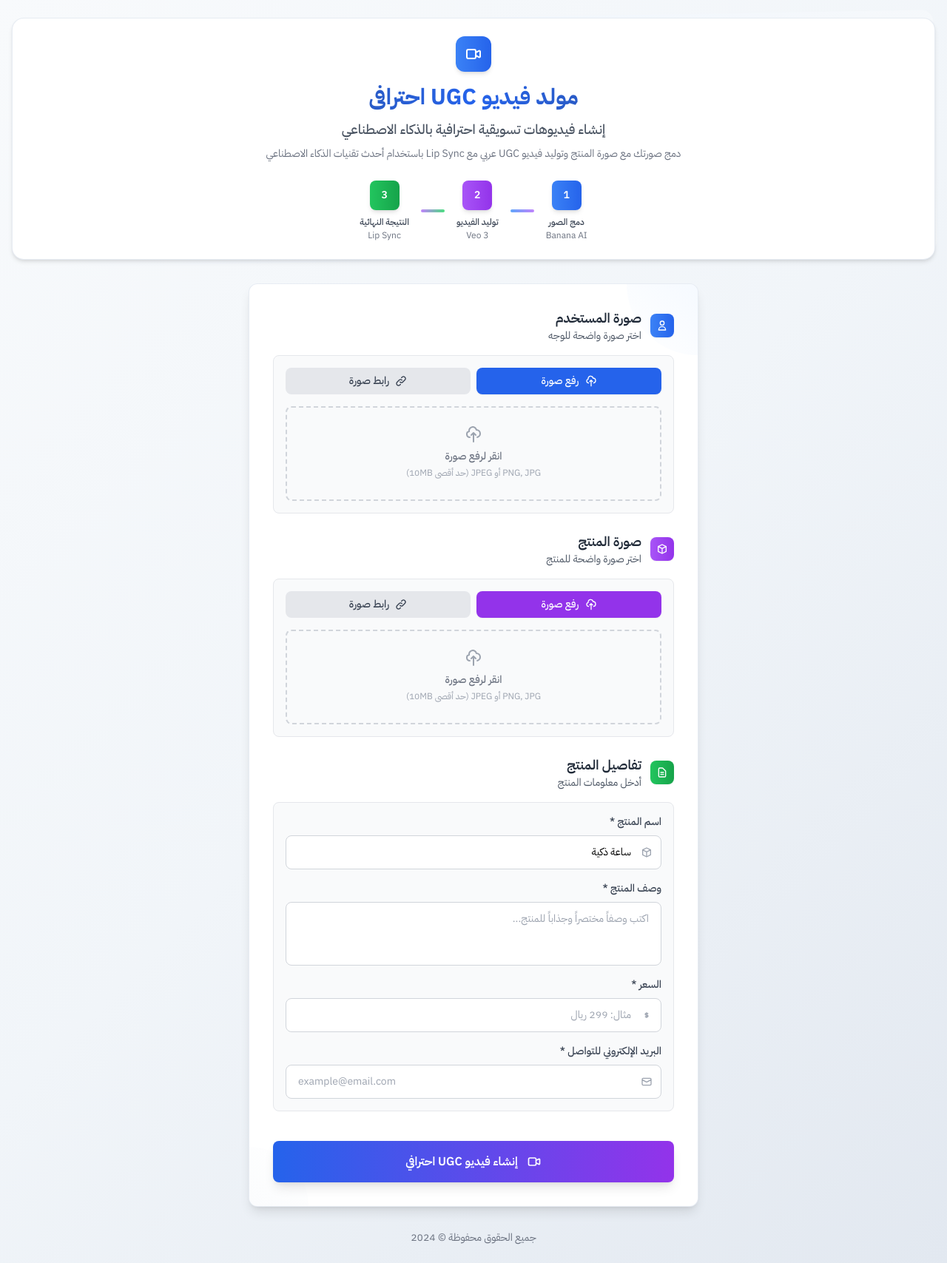
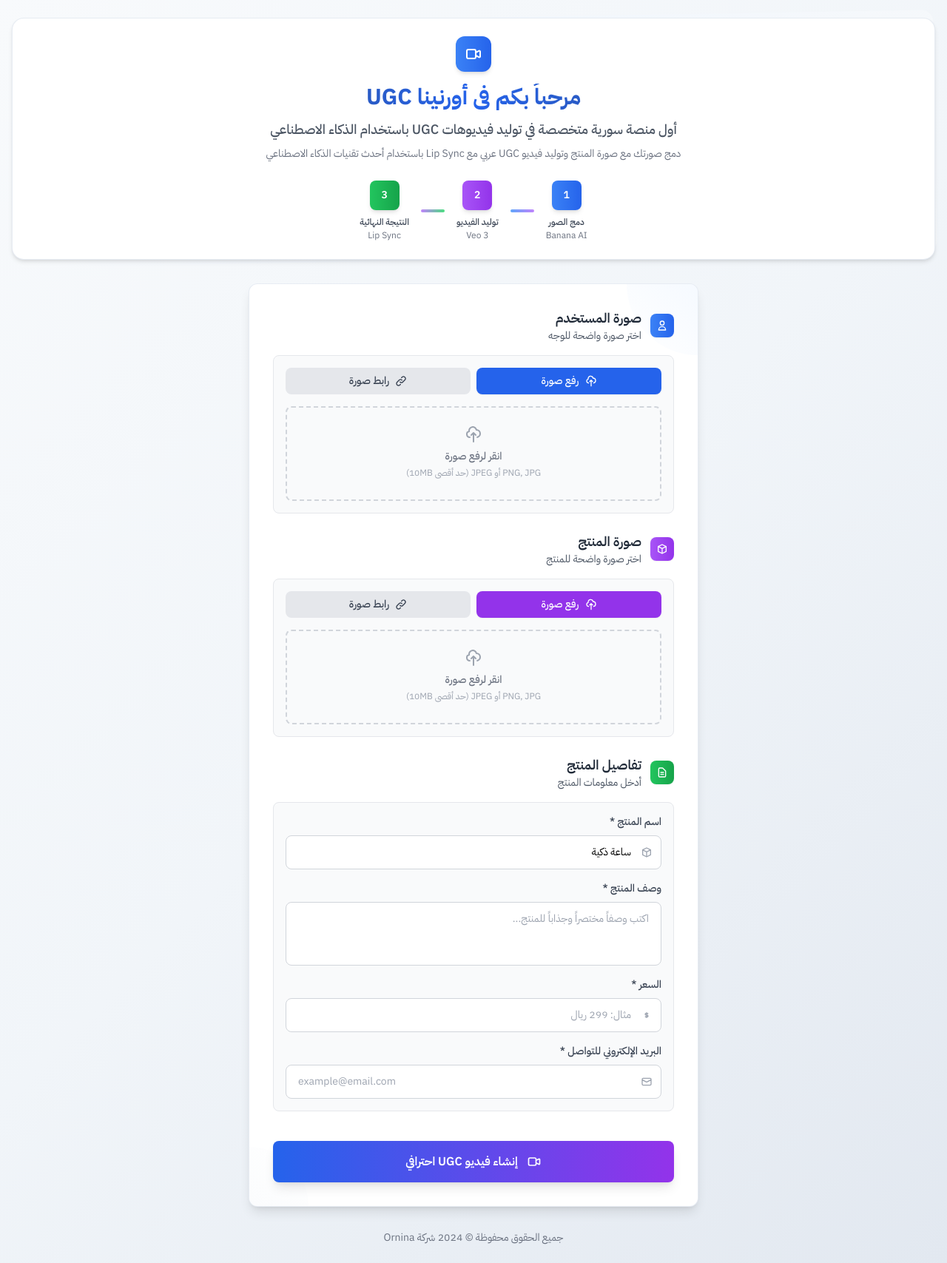
Before and after one commit to bardoun7894/n8nProject, a website: page index.html in a window 1280 px wide. Shown: the whole page at 74% size. Drawn offline with nearby package versions, Linux system fonts and the light colour scheme.

Commit message:
refactor: update backend URL configuration and remove comments
Remove commented-out configuration warnings and simplify the backend URL setup to use Netlify URL directly.

```diff
--- a/index.html
+++ b/index.html
@@ -73,10 +73,10 @@
                     </div>
 
                     <h1 class="text-3xl font-bold bg-gradient-to-r from-gray-700 via-blue-600 to-gray-700 bg-clip-text text-transparent mb-3">
-                        مولد فيديو UGC احترافي
+                        مرحباً بكم في أورنينا UGC
                     </h1>
                     <p class="text-lg text-gray-600 mb-2 font-medium">
-                        إنشاء فيديوهات تسويقية احترافية بالذكاء الاصطناعي
+                        أول منصة سورية متخصصة في توليد فيديوهات UGC باستخدام الذكاء الاصطناعي
                     </p>
                     <p class="text-sm text-gray-500 mb-6 max-w-2xl mx-auto leading-relaxed">
                         دمج صورتك مع صورة المنتج وتوليد فيديو UGC عربي مع Lip Sync باستخدام أحدث تقنيات الذكاء الاصطناعي
@@ -440,7 +440,7 @@
 
         <!-- Footer -->
         <div class="text-center mt-8 text-gray-500 text-sm">
-            <p>جميع الحقوق محفوظة © 2024</p>
+            <p>جميع الحقوق محفوظة © 2024 شركة Ornina</p>
         </div>
     </div>
 
--- a/script.js
+++ b/script.js
@@ -43,20 +43,8 @@
             return `${window.location.protocol}//${window.location.host}`;
         }
 
-        // For production, you need to set your backend server URL
-        // Replace this with your actual backend server URL when deployed
-        const BACKEND_URL = 'https://ugcn8n.netlify.app/'; // e.g., 'https://your-app.railway.app'
-
-        // if (BACKEND_URL === 'https://ugcn8n.netlify.app/') {
-        //     console.error('❌ BACKEND URL NOT CONFIGURED! This app requires a Node.js backend server.');
-        //     console.error('📋 Deploy options:');
-        //     console.error('   1. Railway: https://railway.app (recommended)');
-        //     console.error('   2. Render: https://render.com');
-        //     console.error('   3. Heroku: https://heroku.com');
-        //     console.error('💡 Then update BACKEND_URL in script.js with your deployed backend URL');
-        //     throw new Error('Backend server URL not configured. Please deploy the backend and update BACKEND_URL in script.js');
-        // }
-
+        // For production, use the Netlify URL
+        const BACKEND_URL = 'https://ugcn8n.netlify.app';
         return BACKEND_URL;
     }
 
```
